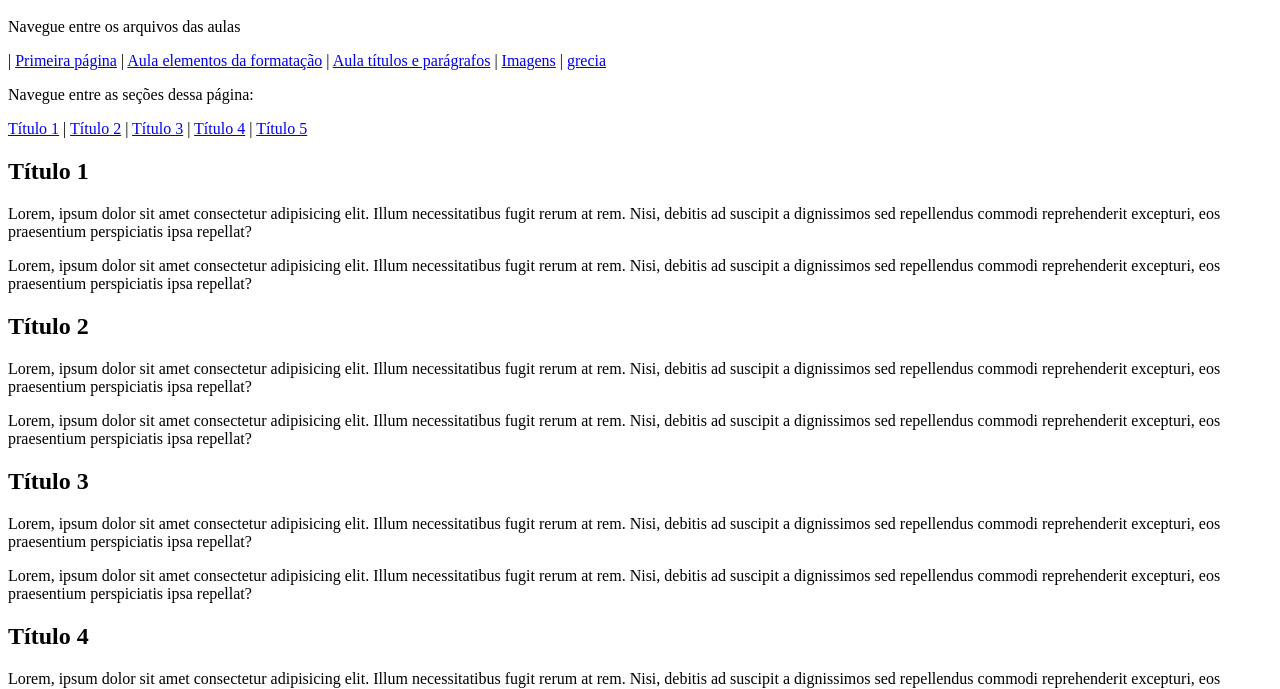
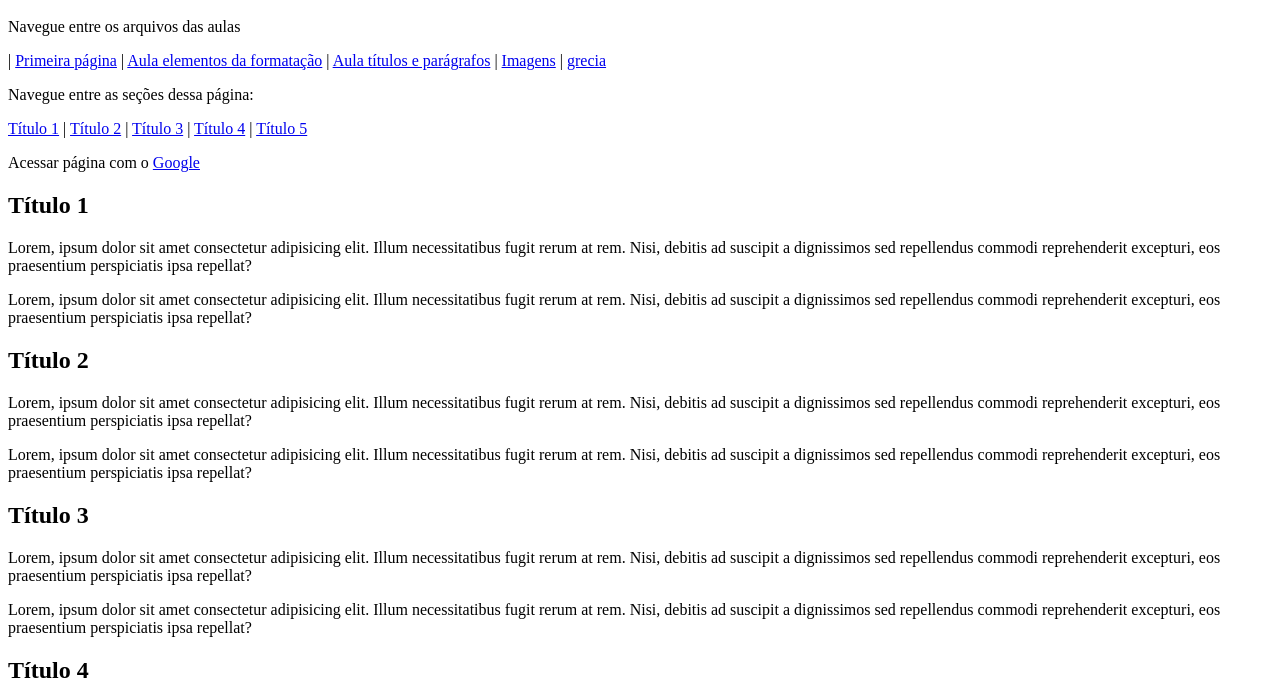
Before and after one commit to LucasPimentel91/HTML, a plain HTML site: page links/index.html in a window 1280 px wide. Shown: the part 48-737 px from the top of the page. Drawn offline with Linux system fonts and the light colour scheme.

Commit message:
links externos

```diff
--- a/links/index.html
+++ b/links/index.html
@@ -24,6 +24,8 @@
         <a href="#titulo-4">Título 4</a> |
         <a href="#titulo-5">Título 5</a>
     </div>
+
+    <p>Acessar página com o <a href="http://google.com" target="_blanck">Google</a></p>
 
     <h2 id="titulo-1">Título 1</h2>
     <p>Lorem, ipsum dolor sit amet consectetur adipisicing elit. Illum necessitatibus fugit rerum at rem. Nisi, debitis ad suscipit a dignissimos sed repellendus commodi reprehenderit excepturi, eos praesentium perspiciatis ipsa repellat?</p>
```
